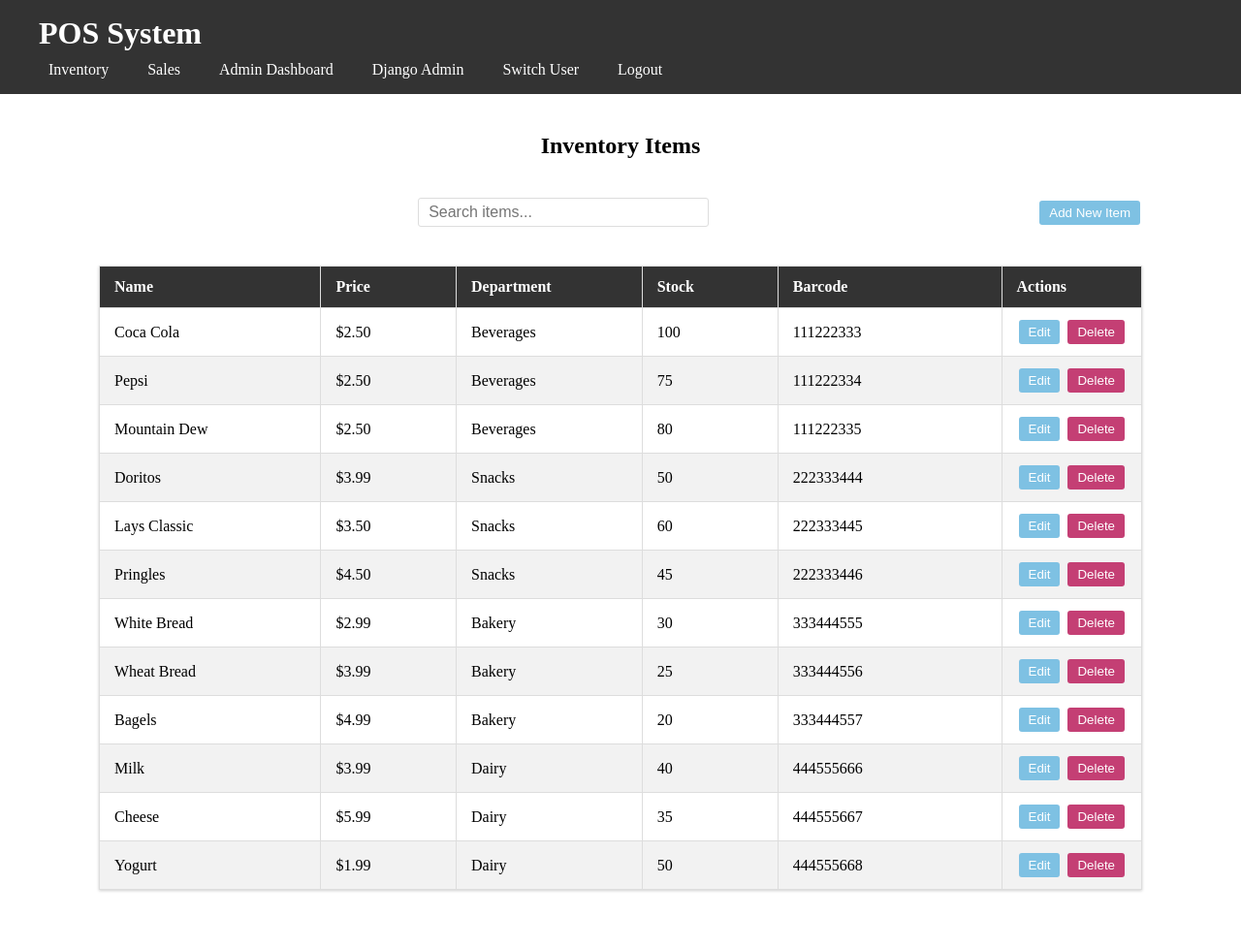
After one commit to danielchristy/django-group-project, a Django app: page /inventory/ in a window 1280 px wide. The commit adds this page. Shown: the whole page at 97% size. Run offline with Django 5.2, Linux system fonts and the light colour scheme; a user stored in the database is signed in; data comes from the database, SQL or seed files in the repository.

Commit message:
Added inventory management with CRUD operations, updated navigation, and fixed admin dashboard

```diff
--- /dev/null
+++ b/pos_app/static/js/search.js
@@ -0,0 +1,151 @@
+// lines 2 to 23 is what lets us search also refreses teh page row for items
+function searchTable() {
+    let input = document.getElementById("searchInput");
+    let filter = input.value.toLowerCase();
+    let table = document.getElementById("itemTable");
+    let rows = table.getElementsByTagName("tr");
+
+    for (let i = 1; i < rows.length; i++) {
+        let show = false;
+        let cells = rows[i].getElementsByTagName("td");
+
+        for (let cell of cells) {
+            let text = cell.textContent || cell.innerText;
+            if (text.toLowerCase().indexOf(filter) > -1) {
+                show = true;
+                break;
+            }
+        }
+
+        rows[i].style.display = show ? "" : "none";
+    }
+}
+
+// for editing a particualt item
+function editItem(itemId) {
+    const modal = document.getElementById('editModal');
+    modal.style.display = 'block';
+
+    fetch(`/api/item/${itemId}/`)
+        .then(response => response.json())
+        .then(item => {
+            document.getElementById('editItemId').value = item.id;
+            document.getElementById('editName').value = item.name;
+            document.getElementById('editCost').value = item.cost;
+            document.getElementById('editDepartment').value = item.department;
+            document.getElementById('editAmount').value = item.amount;
+            document.getElementById('editBarcode').value = item.barcode;
+        });
+}
+
+// for deltin
+function deleteItem(itemId) {
+    if (confirm('Are you sure you want to delete this item?')) {
+        fetch(`/api/item/${itemId}/`, {
+            method: 'DELETE',
+            headers: {
+                'X-CSRFToken': getCookie('csrftoken')
+            }
+        }).then(response => {
+            if (response.ok) {
+                location.reload();
+            }
+        });
+    }
+}
+
+
+function showAddModal() {
+    document.getElementById('addModal').style.display = 'block';
+}
+
+function closeAddModal() {
+    document.getElementById('addModal').style.display = 'none';
+}
+
+document.addEventListener('DOMContentLoaded', function() {
+    // this for clsings buttons for the edit and add windwo or modial if yall trying to be fancy but its window
+    document.querySelectorAll('.close').forEach(closeBtn => {
+        closeBtn.onclick = function() {
+            document.getElementById('editModal').style.display = 'none';
+            document.getElementById('addModal').style.display = 'none';
+        }
+    });
+
+    // Closes window
+    window.onclick = function(event) {
+        const editModal = document.getElementById('editModal');
+        const addModal = document.getElementById('addModal');
+        if (event.target == editModal) {
+            editModal.style.display = 'none';
+        }
+        if (event.target == addModal) {
+            addModal.style.display = 'none';
+        }
+    }
+
+    // submits the edit form
+    document.getElementById('editForm').onsubmit = function(e) {
+        e.preventDefault();
+        const itemId = document.getElementById('editItemId').value;
+
+        fetch(`/api/item/${itemId}/`, {
+            method: 'PUT',
+            headers: {
+                'Content-Type': 'application/json',
+                'X-CSRFToken': getCookie('csrftoken')
+            },
+            body: JSON.stringify({
+                name: document.getElementById('editName').value,
+                cost: document.getElementById('editCost').value,
+                department: document.getElementById('editDepartment').value,
+                amount: document.getElementById('editAmount').value,
+                barcode: document.getElementById('editBarcode').value
+            })
+        }).then(response => {
+            if (response.ok) {
+                location.reload();
+            }
+        });
+    }
+
+
+    document.getElementById('addForm').onsubmit = function(e) {
+        e.preventDefault();
+
+        fetch('/api/item/', {
+            method: 'POST',
+            headers: {
+                'Content-Type': 'application/json',
+                'X-CSRFToken': getCookie('csrftoken')
+            },
+            body: JSON.stringify({
+                name: document.getElementById('addName').value,
+                cost: document.getElementById('addCost').value,
+                department: document.getElementById('addDepartment').value,
+                amount: document.getElementById('addAmount').value,
+                barcode: document.getElementById('addBarcode').value
+            })
+        }).then(response => {
+            if (response.ok) {
+                location.reload();
+            }
+        });
+    }
+});
+
+
+function getCookie(name) {
+    let cookieValue = null;
+    if (document.cookie && document.cookie !== '') {
+        const cookies = document.cookie.split(';');
+        for (let i = 0; i < cookies.length; i++) {
+            const cookie = cookies[i].trim();
+            if (cookie.substring(0, name.length + 1) === (name + '=')) {
+                cookieValue = decodeURIComponent(cookie.substring(name.length + 1));
+                break;
+            }
+        }
+    }
+    return cookieValue;
+}
--- /dev/null
+++ b/pos_app/static/styles.css
@@ -0,0 +1,233 @@
+/* lines 2 to 53 are all for the navigationall bar on the top of the page
+by all means Change them however you want just wanted to have something so i could work on the other stuff */
+* {
+    margin: 0;
+    padding: 0;
+    box-sizing: border-box;
+}
+
+/* Header styles */
+header {
+    background-color: #333;
+    color: white;
+    padding: 1rem;
+    margin-bottom: 20px;
+}
+
+.container {
+    max-width: 1200px;
+    margin: 0 auto;
+}
+
+/* Navigation styles */
+nav ul {
+    list-style: none;
+    display: flex;
+    gap: 20px;
+    margin-top: 10px;
+}
+
+nav a {
+    color: white;
+    text-decoration: none;
+    padding: 5px 10px;
+}
+
+nav a:hover {
+    background-color: #555;
+    border-radius: 3px;
+}
+
+/* Content layout */
+.content-wrapper {
+    display: flex;
+    margin: 20px;
+}
+
+.left-column {
+    flex: 1;
+    margin-right: 20px;
+}
+
+.right-column {
+    flex: 2;
+}
+
+/*lines 55to 202   are for the inventory page edit them whoeve rthey make sense
+or wahtever the them is  */
+.inventory-container {
+    padding: 20px;
+    margin: 0 auto;
+    max-width: 1200px;
+    width: 90%;
+}
+
+
+.inventory-container h2 {
+    text-align: center;
+    margin-bottom: 20px;
+}
+
+.search-container {
+    margin: 20px auto;
+    text-align: center;
+}
+
+#searchInput {
+    padding: 10px;
+    width: 300px;
+    font-size: 16px;
+    border: 1px solid #ddd;
+    border-radius: 4px;
+}
+
+
+#itemTable {
+    width: 100%;
+    border-collapse: collapse;
+    margin: 20px auto;
+    background-color: white;
+    box-shadow: 0 1px 3px rgba(0,0,0,0.2);
+}
+
+#itemTable th,
+#itemTable td {
+    padding: 12px 15px;
+    text-align: left;
+    border: 1px solid #ddd;
+}
+
+#itemTable th {
+    background-color: #333;
+    color: white;
+    font-weight: bold;
+}
+
+#itemTable tr:nth-child(even) {
+    background-color: #f2f2f2;
+}
+
+#itemTable tr:hover {
+    background-color: #ddd;
+}
+
+
+#itemTable th:nth-child(1) { width: 25%; }
+#itemTable th:nth-child(2) { width: 15%; }
+#itemTable th:nth-child(3) { width: 20%; }
+#itemTable th:nth-child(4) { width: 15%; }
+#itemTable th:nth-child(5) { width: 25%; }
+
+
+.action-buttons {
+    white-space: nowrap;
+}
+
+/* all the buttons for the inventory page i have the grouped tog*/
+.edit-btn, .delete-btn, .add-btn {
+    padding: 5px 10px;
+    margin: 0 2px;
+    border: none;
+    border-radius: 3px;
+    cursor: pointer;
+    color: white;
+}
+
+/* Individual color for them */
+.edit-btn, .add-btn {
+    background-color: #7ec1e3;
+}
+
+.delete-btn {
+    background-color: #c43f74;
+}
+
+
+.edit-btn:hover, .add-btn:hover {
+    background-color: #45a049;
+}
+
+.delete-btn:hover {
+    background-color: #dd587d;
+}
+
+/* all this gunk is for the window that lets us edit the item */
+.modal {
+    display: none;
+    position: fixed;
+    z-index: 1;
+    left: 0;
+    top: 0;
+    width: 100%;
+    height: 100%;
+    background-color: rgba(0,0,0,0.4);
+}
+
+.modal-content {
+    background-color: #fefefe;
+    margin: 15% auto;
+    padding: 20px;
+    border: 1px solid #888;
+    width: 80%;
+    max-width: 500px;
+    border-radius: 5px;
+}
+
+.close {
+    color: #aaa;
+    float: right;
+    font-size: 28px;
+    font-weight: bold;
+    cursor: pointer;
+}
+
+.close:hover {
+    color: black;
+}
+
+#editForm div {
+    margin: 10px 0;
+}
+
+#editForm label {
+    display: inline-block;
+    width: 100px;
+}
+
+#editForm input {
+    padding: 5px;
+    width: 200px;
+}
+
+#editForm button {
+    margin-top: 10px;
+    padding: 8px 15px;
+    background-color: #4CAF50;
+    color: white;
+    border: none;
+    border-radius: 3px;
+    cursor: pointer;
+}
+
+#editForm button:hover {
+    background-color: #45a049;
+}
+
+/* Inventory controls container - adjusted for consistent spacing */
+.inventory-controls {
+    display: flex;
+    justify-content: space-between;
+    align-items: center;
+    margin: 20px 0;
+    gap: 10px;  /* Consistent spacing between elements */
+}
+
+.search-container {
+    flex: 1;
+}
+
+#searchInput {
+    padding: 5px 10px;  /* Match button padding */
+    border-radius: 3px;  /* Match button border-radius */
+    border: 1px solid #ddd;
+}
--- a/pos_app/templates/admin_dashboard.html
+++ b/pos_app/templates/admin_dashboard.html
@@ -6,8 +6,9 @@
 </head>
 <body>
     <nav>
-        <a href="{% url 'home_page' %}">Back to Home</a>
+        <a href="{% url 'sales' %}">Sales</a>
         <a href="{% url 'logout' %}">Logout</a>
+
     </nav>
 
     <h1>Admin Dashboard</h1>
@@ -23,7 +24,7 @@
             <h3>Quick Links</h3>
             <ul>
                 <li><a href="{% url 'admin:index' %}">Django Admin Interface</a></li>
-                <li><a href="{% url 'home_page' %}">View Store</a></li>
+                <li><a href="{% url 'sales' %}">View Store</a></li>
             </ul>
         </div>
     </div>
--- a/pos_app/templates/base.html
+++ b/pos_app/templates/base.html
@@ -1,85 +1,42 @@
+{% load static %}
 <!DOCTYPE html>
-<html>
+<html lang="en">
 <head>
+    <meta charset="UTF-8">
+    <meta name="viewport" content="width=device-width, initial-scale=1.0">
     <title>POS System</title>
+    <link rel="stylesheet" href="{% static 'styles.css' %}">
 </head>
 <body>
+    <header>
+        <div class="container">
+            <h1>POS System</h1>
             <nav>
-        <!--the adming links wont show up unless the user is a staff member or superuser test with a rugarl user -->
+                <ul>
                     {% if user.is_authenticated %}
-            <a href="{% url 'home_page' %}">Home</a>
+                        <li><a href="{% url 'inventory_page' %}">Inventory</a></li>
+                        <li><a href="{% url 'sales' %}">Sales</a></li>
                         {% if user.is_staff %}
-                <a href="{% url 'admin_dashboard' %}">Admin Dashboard</a>
-                <a href="{% url 'admin:index' %}">Django Admin</a>
+                            <li><a href="{% url 'admin_dashboard' %}">Admin Dashboard</a></li>
+                            <li><a href="{% url 'admin:index' %}">Django Admin</a></li>
                         {% endif %}
-            <a href="{% url 'logout' %}">Logout</a>
+                        <li><a href="/change_user">Switch User</a></li>
+                        <li><a href="{% url 'logout' %}">Logout</a></li>
                     {% else %}
-            <a href="{% url 'login' %}">Login</a>
-            <a href="{% url 'register' %}">Register</a>
+                        <li><a href="{% url 'login' %}">Login</a></li>
+                        <li><a href="{% url 'register' %}">Register</a></li>
                     {% endif %}
+                </ul>
             </nav>
+        </div>
+    </header>
 
-    <main>
-        <h2>Inventory Items</h2>
-
-        <div>
-            <input
-                type="text"
-                id="searchInput"
-                placeholder="Search items..."
-                onkeyup="searchTable()"
-            >
+    <div class="content-wrapper">
+        {% block content %}
+        {% endblock %}
     </div>
 
-        <table border="1" id="itemTable">
-            <thead>
-                <tr>
-                    <th>Name</th>
-                    <th>Price</th>
-                    <th>Category</th>
-                    <th>Stock</th>
-                </tr>
-            </thead>
-            <tbody>
-                {% for item in items %}
-                    <tr>
-                        <td>{{ item.name }}</td>
-                        <td>${{ item.cost }}</td>
-                        <td>{{ item.tag }}</td>
-                        <td>{{ item.amount }}</td>
-                    </tr>
-                {% empty %}
-                    <tr>
-                        <td colspan="4">No items found</td>
-                    </tr>
-                {% endfor %}
-            </tbody>
-        </table>
-    </main>
-
-  <!--temporary place for the script i will mobe it soon -->
-    <script>
-        function searchTable() {
-            let input = document.getElementById("searchInput");
-            let filter = input.value.toLowerCase();
-            let table = document.getElementById("itemTable");
-            let rows = table.getElementsByTagName("tr");
-
-            for (let i = 1; i < rows.length; i++) {
-                let show = false;
-                let cells = rows[i].getElementsByTagName("td");
-
-                for (let cell of cells) {
-                    let text = cell.textContent || cell.innerText;
-                    if (text.toLowerCase().indexOf(filter) > -1) {
-                        show = true;
-                        break;
-                    }
-                }
-
-                rows[i].style.display = show ? "" : "none";
-            }
-        }
-    </script>
+    <script src="{% static 'js/search.js' %}"></script>
+    <script src="{% static 'js/sales.js' %}"></script>
 </body>
 </html>
--- a/pos_app/templates/base2.html
+++ b/pos_app/templates/base2.html
@@ -1,6 +1,7 @@
 <!DOCTYPE html>
 <html lang="en">
 <head>
+    <!--merged most of this into main base although lets keep this for backup and testing-->
     <meta charset="UTF-8">
     <meta name="viewport" content="width=device-width, initial-scale=1.0">
     <title>POS System</title>
--- /dev/null
+++ b/pos_app/templates/inventory.html
@@ -0,0 +1,117 @@
+{% extends 'base.html' %}
+
+{% block content %}
+<div class="inventory-container">
+    <h2>Inventory Items</h2>
+
+    <div class="inventory-controls">
+        <div class="search-container">
+            <input
+                type="text"
+                id="searchInput"
+                placeholder="Search items..."
+                onkeyup="searchTable()"
+            >
+        </div>
+        <button class="add-btn" onclick="showAddModal()">Add New Item</button>
+    </div>
+
+    <table border="1" id="itemTable">
+        <thead>
+            <tr>
+                <th>Name</th>
+                <th>Price</th>
+                <th>Department</th>
+                <th>Stock</th>
+                <th>Barcode</th>
+                <th>Actions</th>
+            </tr>
+        </thead>
+        <tbody>
+            {% for item in items %}
+                <tr>
+                    <td>{{ item.name }}</td>
+                    <td>${{ item.cost }}</td>
+                    <td>{{ item.department }}</td>
+                    <td>{{ item.amount }}</td>
+                    <td>{{ item.barcode }}</td>
+                    <td class="action-buttons">
+                        <button class="edit-btn" onclick="editItem({{ item.id }})">Edit</button>
+                        <button class="delete-btn" onclick="deleteItem({{ item.id }})">Delete</button>
+                    </td>
+                </tr>
+            {% empty %}
+                <tr>
+                    <td colspan="6">No items found</td>
+                </tr>
+            {% endfor %}
+        </tbody>
+    </table>
+</div>
+
+<!--this is the the winodw wher you can add another item i havent added proper css yet  -->
+<div id="editModal" class="modal">
+    <div class="modal-content">
+        <span class="close">&times;</span>
+        <h3>Edit Item</h3>
+        <form id="editForm">
+            <input type="hidden" id="editItemId">
+            <div>
+                <label for="editName">Name:</label>
+                <input type="text" id="editName" required>
+            </div>
+            <div>
+                <label for="editCost">Price:</label>
+                <input type="number" id="editCost" step="0.01" required>
+            </div>
+            <div>
+                <label for="editDepartment">Department:</label>
+                <input type="text" id="editDepartment" required>
+            </div>
+            <div>
+                <label for="editAmount">Stock:</label>
+                <input type="number" id="editAmount" required>
+            </div>
+            <div>
+                <label for="editBarcode">Barcode:</label>
+                <input type="text" id="editBarcode" required>
+            </div>
+            <button type="submit">Save Changes</button>
+        </form>
+    </div>
+</div>
+
+
+<div id="addModal" class="modal">
+    <div class="modal-content">
+        <span class="close" onclick="closeAddModal()">&times;</span>
+        <h3>Add New Item</h3>
+        <form id="addForm">
+            <div>
+                <label for="addName">Name:</label>
+                <input type="text" id="addName" required>
+            </div>
+            <div>
+                <label for="addCost">Price:</label>
+                <input type="number" id="addCost" step="0.01" required>
+            </div>
+            <div>
+                <label for="addDepartment">Department:</label>
+                <input type="text" id="addDepartment" required>
+            </div>
+            <div>
+                <label for="addAmount">Stock:</label>
+                <input type="number" id="addAmount" required>
+            </div>
+            <div>
+                <label for="addBarcode">Barcode:</label>
+                <input type="text" id="addBarcode" required>
+            </div>
+            <button type="submit">Add Item</button>
+        </form>
+    </div>
+</div>
+
+
+
+{% endblock %}
--- a/pos_app/urls.py
+++ b/pos_app/urls.py
@@ -2,10 +2,14 @@ from django.urls import path
 from . import views
 
 urlpatterns = [
+
     path('', views.login_func, name='login'),
     path('login/', views.login_func, name='login'),
     path('register/', views.register_func, name='register'),
     path('logout/', views.logout_func, name='logout'),
-    path('home/', views.show_all_items, name='home_page'),
+    path('inventory/', views.show_all_items, name='inventory_page'),
+    path('sales/', views.sales_func, name='sales'),
+
+
     path('admin-dashboard/', views.admin_dashboard, name='admin_dashboard'),
 ]
--- a/pos_app/views.py
+++ b/pos_app/views.py
@@ -31,7 +31,7 @@ def login_func(request):
         user = authenticate(request, username=username, password=password)
         if user is not None:
             login(request, user)
-            return redirect("home_page")
+            return redirect("inventory_page")
         else:
             messages.info(request, "Username or password is incorrect")
 
@@ -56,14 +56,18 @@ def logout_func(request):
     messages.success(request, "Logging out.")
     return redirect('login')
 
-
+@login_required(login_url='login')
 def show_all_items(request):
     items = Item.objects.all()
-    return render(request, 'base.html', {'items': items})
+    return render(request, 'inventory.html', {'items': items})
 
 
-
-
+#dded funcitonf the sales daniel made everytihgn apearts to wrok properly in sales
+#the script is in static/js/sales.js
+@login_required(login_url='login') #started adding login requited tosome specif pagess
+#if they arent logged them wont get error it will just redirect them to the login page
+def sales_func(request):
+    return render(request, 'sales.html')
 
 
 
```
Also changed, not shown: pos_app/admin.py (+10 -9 lines), pos_app/models.py (+43 -3 lines), db.sqlite3, pos_app/migrations/0001_initial.py. Lines whose indentation alone changed are shown as unchanged.
